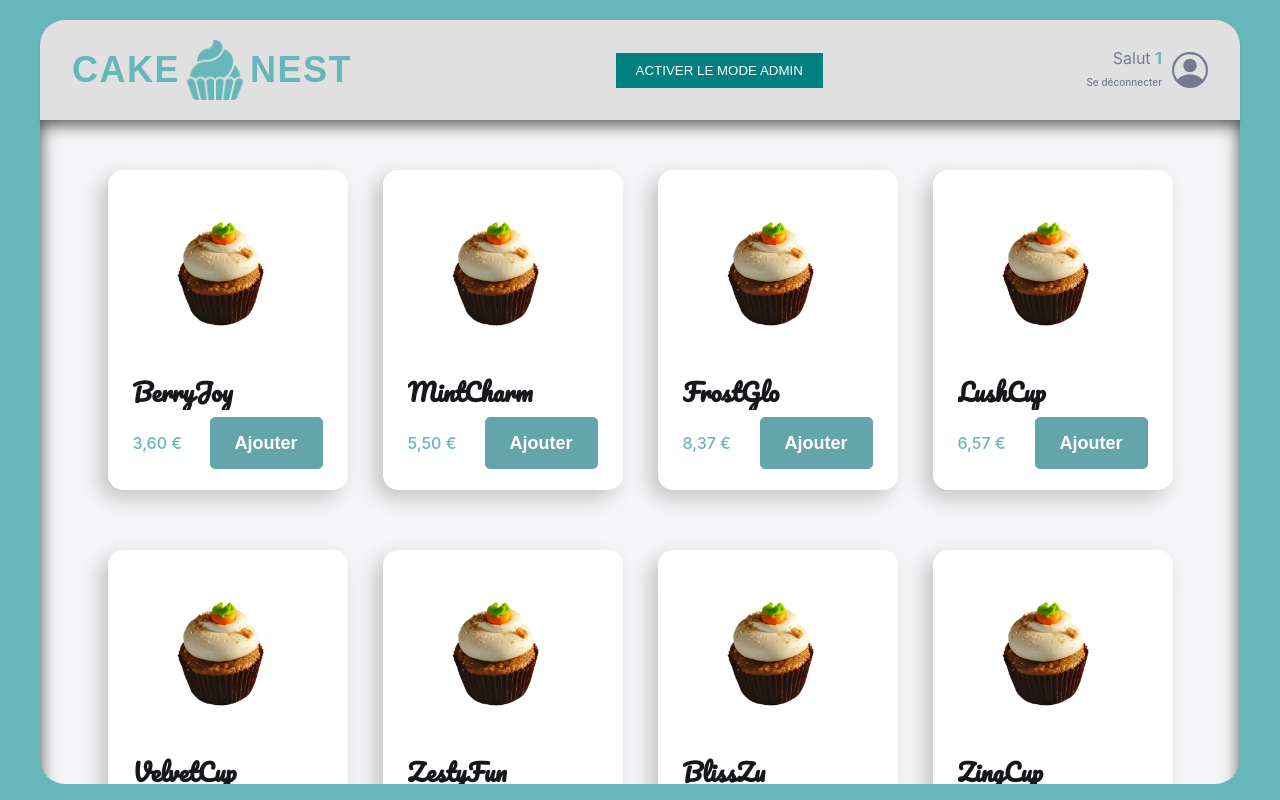
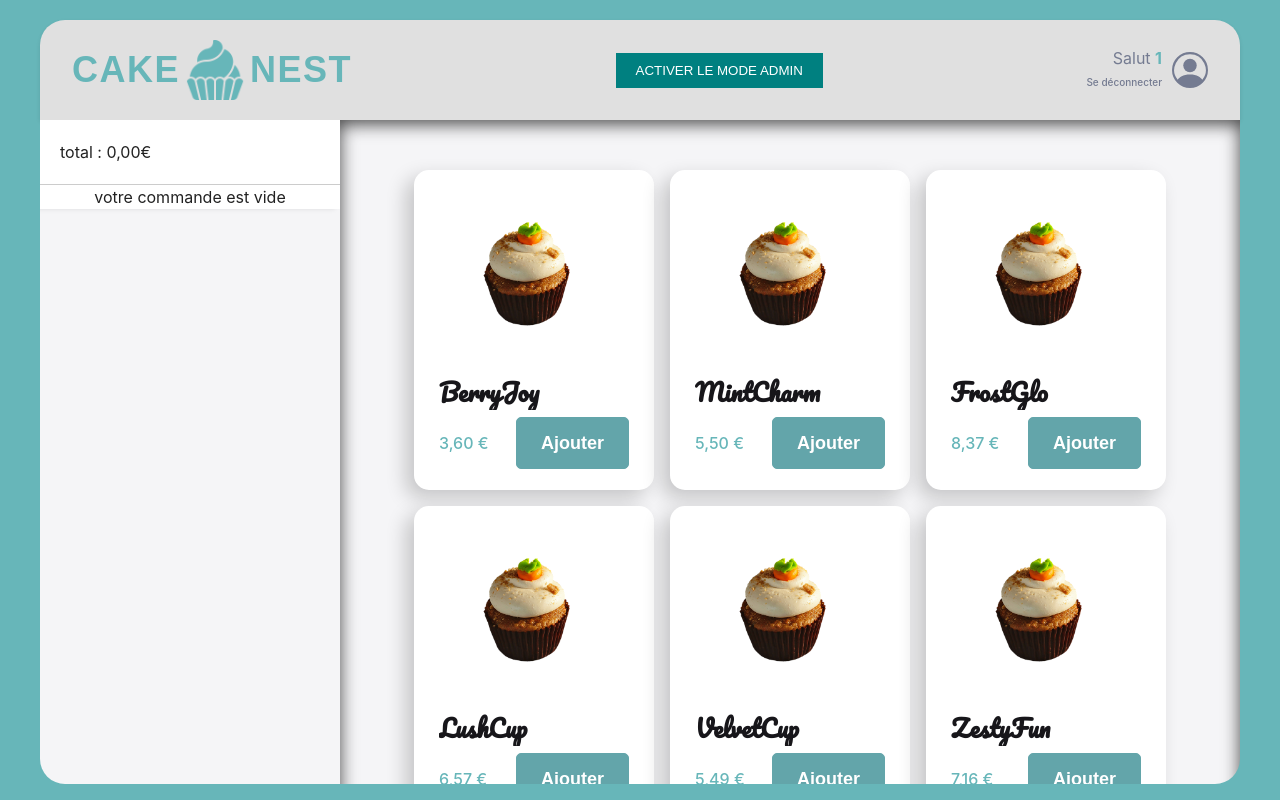
Before and after one commit to AlexLKD/cake-nest, a React (Vite) app: page /order/1 in a window 1280 px wide. Built offline with nearby package versions, Linux system fonts and the light colour scheme.

Commit message:
F10 finished

```diff
--- /dev/null
+++ b/src/components/pages/order/main/Cart.jsx
@@ -0,0 +1,39 @@
+import React from 'react';
+import styled from 'styled-components';
+
+export default function Cart() {
+  return (
+    <CartContainer>
+      <TotalContainer>
+        total : 0,00€
+      </TotalContainer>
+      <EmptyMessage>
+        votre commande est vide
+      </EmptyMessage>
+    </CartContainer>
+  );
+};
+
+const CartContainer = styled.div`
+  width: 300px;
+  height: 100%;
+  position: sticky;
+  top: 0;
+  background-color: white;
+  box-shadow: -5px 0 5px rgba(0,0,0,0.1);
+  display: flex;
+  flex-direction: column;
+`;
+
+const TotalContainer = styled.div`
+  padding: 20px;
+  border-bottom: 1px solid #ccc;
+`;
+
+const EmptyMessage = styled.div`
+  flex-grow: 1;
+  display: flex;
+  justify-content: center;
+  align-items: center;
+  text-align: center;
+`;
--- a/src/components/pages/order/main/Menu.jsx
+++ b/src/components/pages/order/main/Menu.jsx
@@ -4,6 +4,7 @@ import { theme } from "../../../../theme";
 import { formatPrice } from "../../../../utils/maths";
 import Card from "../../../reusable-ui/Card";
 import { useAdmin } from "../../../../context/AdminContext";
+import Cart from "./Cart";
 
 export default function Menu() {
   const { isAdminMode, products, restoreDefaultProducts, setSelectedProduct } = useAdmin();
@@ -32,7 +33,8 @@ export default function Menu() {
   }
 
   return (
-    <>
+    <div style={{ display: 'flex' }}>
+      <Cart />
       <MenuStyled className="menu">
         {adminActions}
           {products.map((item) => (
@@ -47,18 +49,21 @@ export default function Menu() {
             />
           ))}
       </MenuStyled>
-    </>
+    </div>
   );
 }
 
 const MenuStyled = styled.div`
   background: ${theme.colors.background_white};
-  display: grid;
-  grid-template-columns: repeat(4, 1fr);
-  grid-row-gap: 60px;
+  display: flex;
+  flex-direction: row;
+  flex-wrap: wrap;
+  justify-content: center;
+  gap: 1rem;
   padding: 50px 50px 150px;
   justify-items: center;
   box-shadow: inset 0px 4px 17px 0px rgba(0,0,0,0.73);
+  width: calc(100% - 300px);
 
   .btn-restore {
     display: flex;
```
Lines whose indentation alone changed are shown as unchanged.
